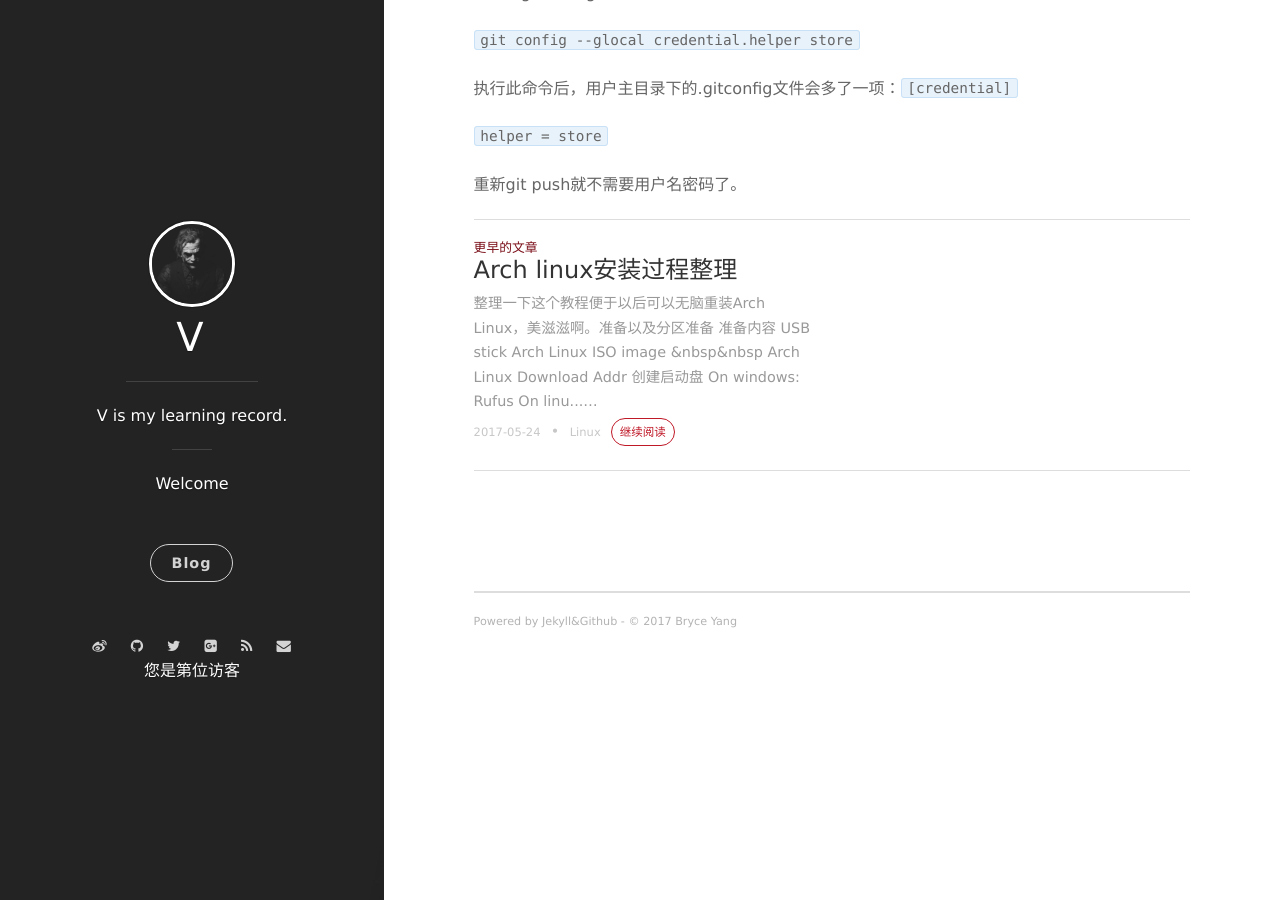
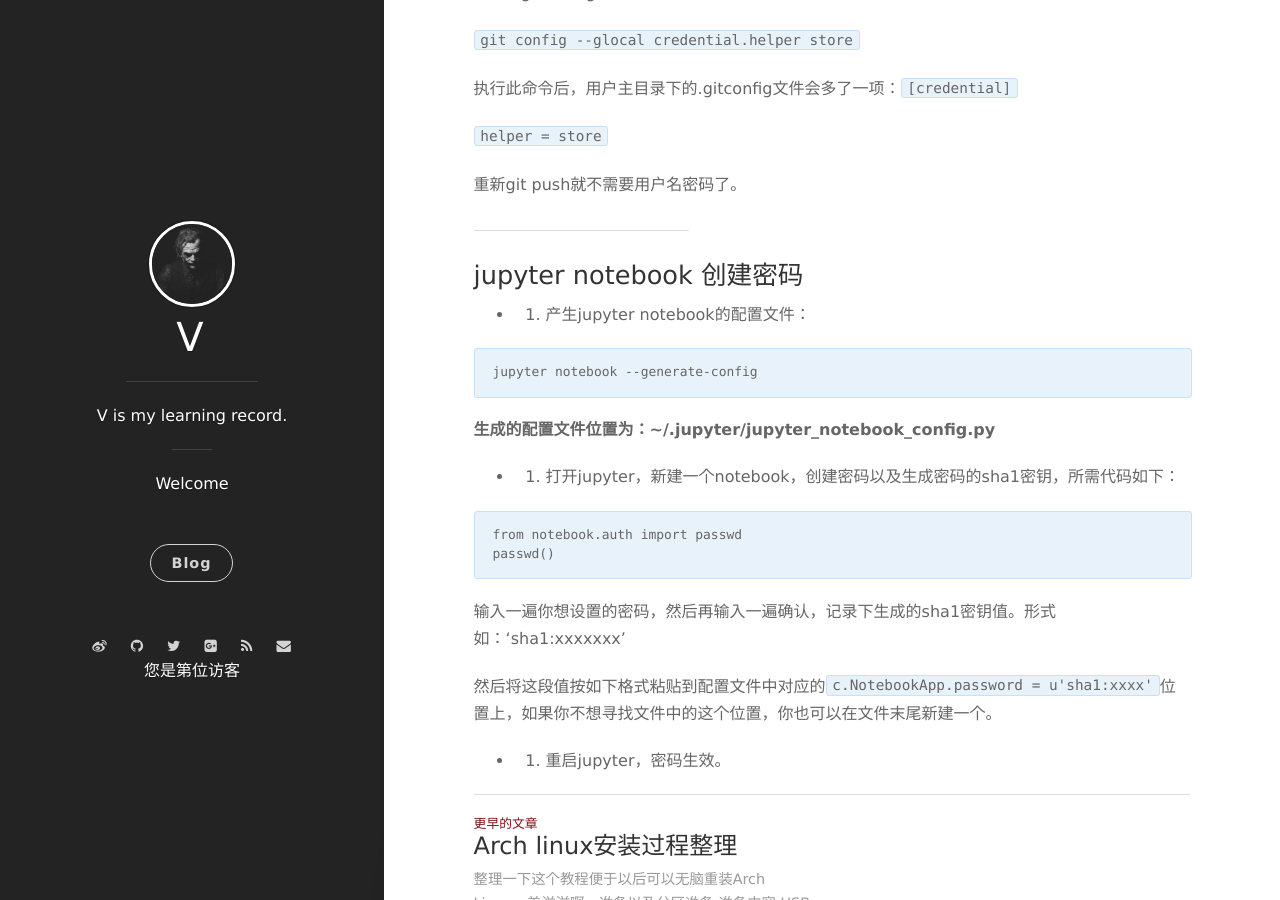
Before and after one commit to mrcwl/bryceyang.github.io, a Jekyll site: the page built from _posts/2017-05-25-Tips.markdown, in a window 1280 px wide and 900 px high, scrolled down 407 px. Built offline with Jekyll 4.4.1, drawn with Linux system fonts in a browser that asks for light colours; nearby versions of some CDN libraries; comment, search, counter and statistics services are not loaded.

Commit message:
add contents about settting the passwd of jupyter

````diff
--- a/_posts/2017-05-25-Tips.markdown
+++ b/_posts/2017-05-25-Tips.markdown
@@ -26,3 +26,26 @@ https://{username}:{password}@github.com
 `helper = store`
 
 重新git push就不需要用户名密码了。
+
+---
+
+### jupyter notebook 创建密码
+
+- 1. 产生jupyter notebook的配置文件：
+
+```
+jupyter notebook --generate-config
+```
+**生成的配置文件位置为：~/.jupyter/jupyter\_notebook\_config.py**
+
+- 2. 打开jupyter，新建一个notebook，创建密码以及生成密码的sha1密钥，所需代码如下：
+
+```
+from notebook.auth import passwd
+passwd()
+```
+输入一遍你想设置的密码，然后再输入一遍确认，记录下生成的sha1密钥值。形式如：‘sha1:xxxxxxx'
+
+然后将这段值按如下格式粘贴到配置文件中对应的`c.NotebookApp.password = u'sha1:xxxx'`位置上，如果你不想寻找文件中的这个位置，你也可以在文件末尾新建一个。
+
+- 3. 重启jupyter，密码生效。
````
